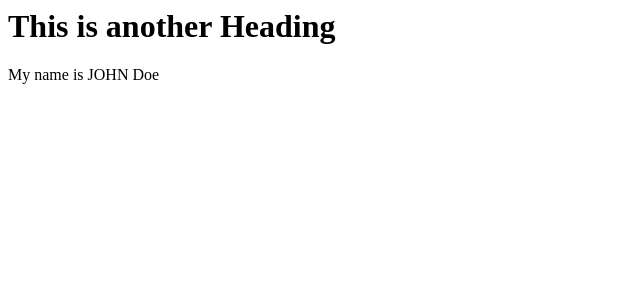
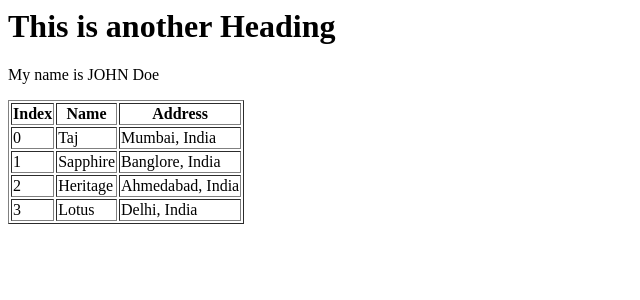
Before and after one commit to Codprog-Technologies/Django-Mastery, a Django app: page /hotels/template/ in a window 1280 px wide. Shown: the top 300 px of the page, without its empty margins (0-640 px from the left). Run offline with Django 4.2, Linux system fonts and the light colour scheme.

Commit message:
Used For Loops to display hotels data

```diff
--- a/codhotels/hotels/templates/hotels/template.html
+++ b/codhotels/hotels/templates/hotels/template.html
@@ -2,6 +2,25 @@
 {% if user.first_name %}
 <p> My name is {{ user.first_name | upper }} {{ user.last_name | title}}</p>
 {% endif %}
+
+<table border="1px">
+    <thead>
+    <tr>
+        <th>Index</th>
+        <th>Name</th>
+        <th>Address</th>
+    </tr>
+    </thead>
+    <tbody>
+    {% for hotel in hotels %}
+    <tr>
+        <td>{{ forloop.counter0 }}</td>
+        <td>{{ hotel.name }}</td>
+        <td>{{ hotel.address }}</td>
+    </tr>
+    {% endfor %}
+    </tbody>
+</table>
 
 <!-- This is a HTML Comment -->
 {# This is a single line comment #}
--- a/codhotels/hotels/views.py
+++ b/codhotels/hotels/views.py
@@ -18,6 +18,24 @@ def template_view(request):
         'user': {
             'first_name': 'john',
             'last_name': 'doe'
-        }
+        },
+        'hotels': [
+            {
+                'name': 'Taj',
+                'address': 'Mumbai, India'
+            },
+            {
+                'name': 'Sapphire',
+                'address': 'Banglore, India'
+            },
+            {
+                'name': 'Heritage',
+                'address': 'Ahmedabad, India'
+            },
+            {
+                'name': 'Lotus',
+                'address': 'Delhi, India'
+            }
+        ]
     }
     return render(request, "hotels/template.html", context)
```
